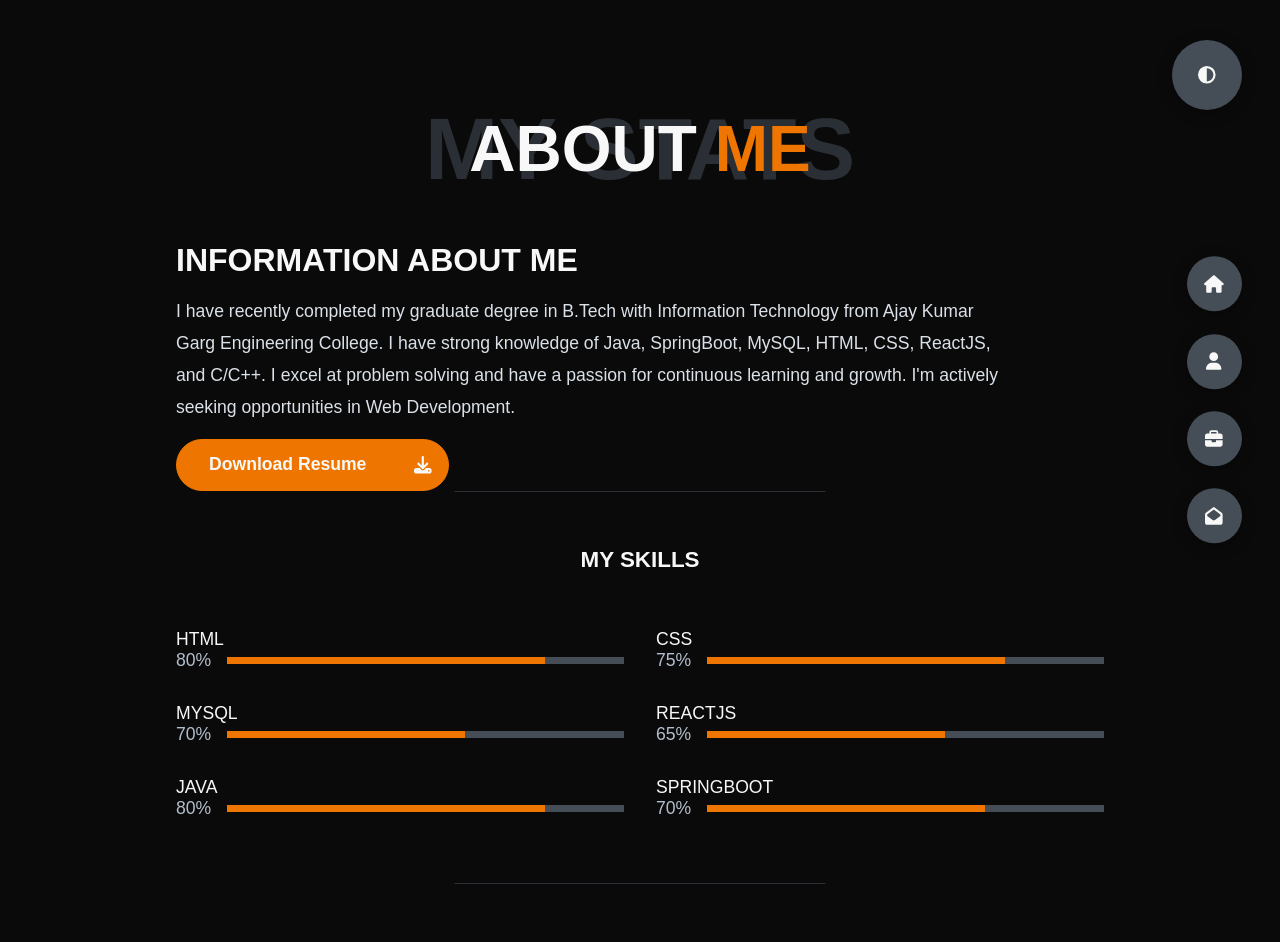
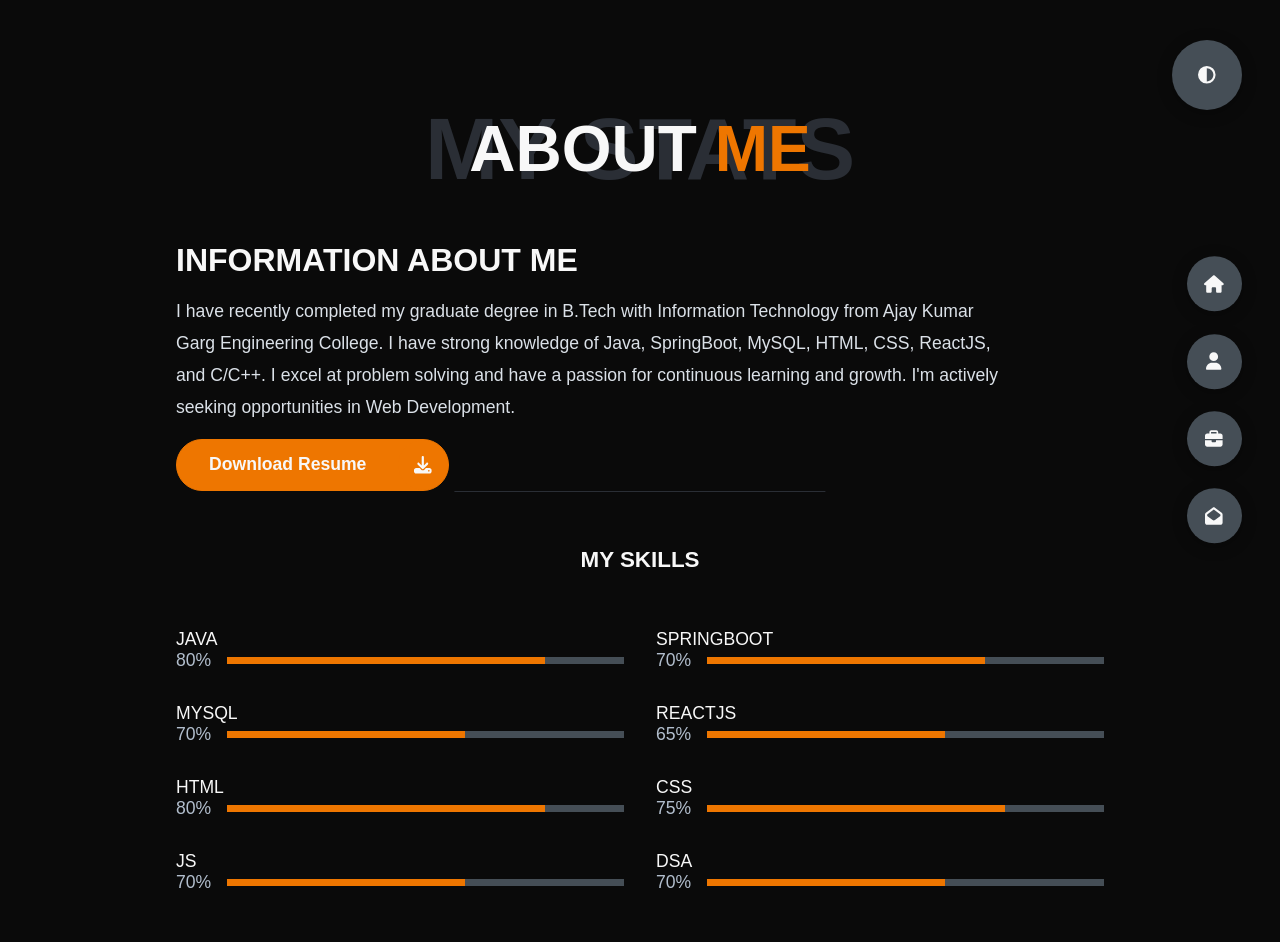
Before and after one commit to UjjwalFauzdar/PortfolioReact, a React (Create React App) app: page /PortfolioReact/about in a window 1280 px wide. Shown: the top 942 px of the page. Built offline with nearby package versions, Linux system fonts and the light colour scheme.

Commit message:
SkillChanges

```diff
--- a/src/components/About.jsx
+++ b/src/components/About.jsx
@@ -36,12 +36,14 @@ const About = () => {
             <h4 className="stat-title">My Skills</h4>
             <div className="progress-bars">
               {[
+                { skill: 'Java', percent: 80 },
+                { skill: 'SpringBoot', percent: 70 },
+                { skill: 'MySQL', percent: 70 },
+                { skill: 'ReactJS', percent: 65 },
                 { skill: 'html', percent: 80 },
                 { skill: 'css', percent: 75 },
-                { skill: 'MySQL', percent: 70 },
-                { skill: 'ReactJS', percent: 65 },
-                { skill: 'Java', percent: 80 },
-                { skill: 'SpringBoot', percent: 70 }
+                { skill: 'Js', percent: 70 },
+                { skill: 'DSA', percent: 70 }
               ].map((item, index) => (
                 <div className="progress-bar" key={index}>
                   <p className="prog-title">{item.skill}</p>
```
